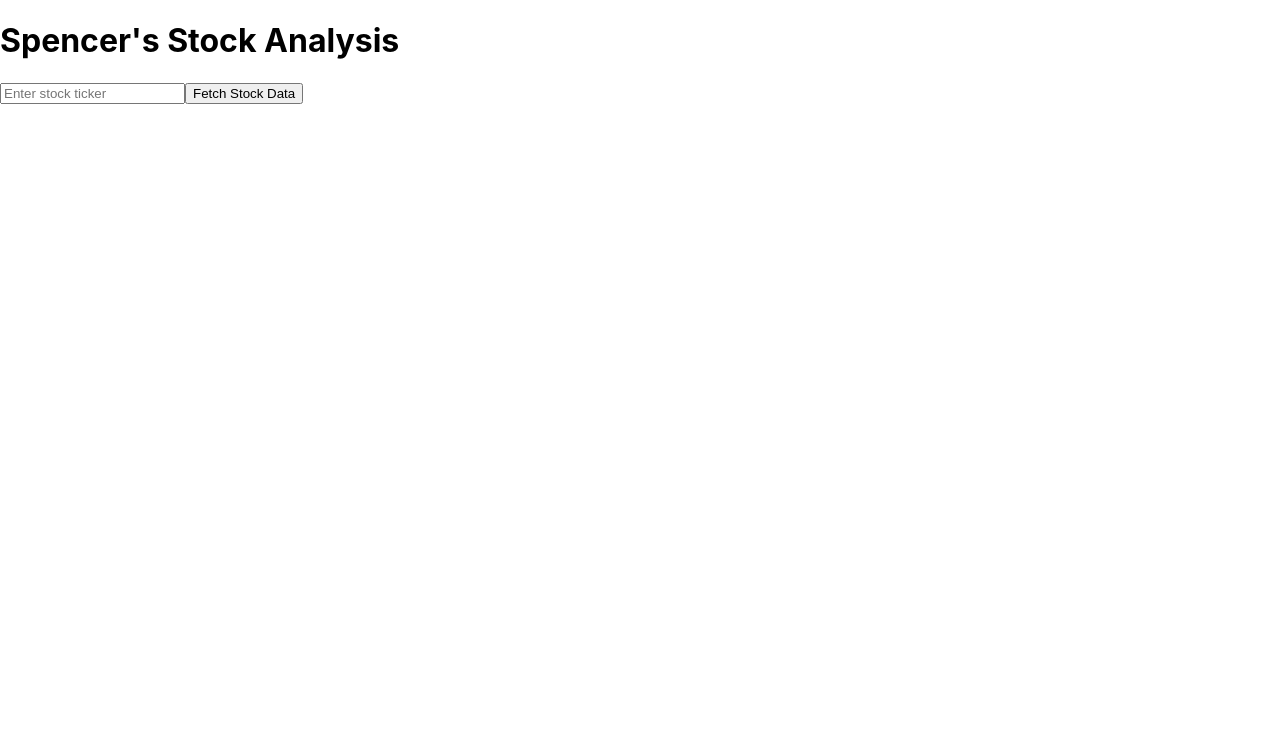
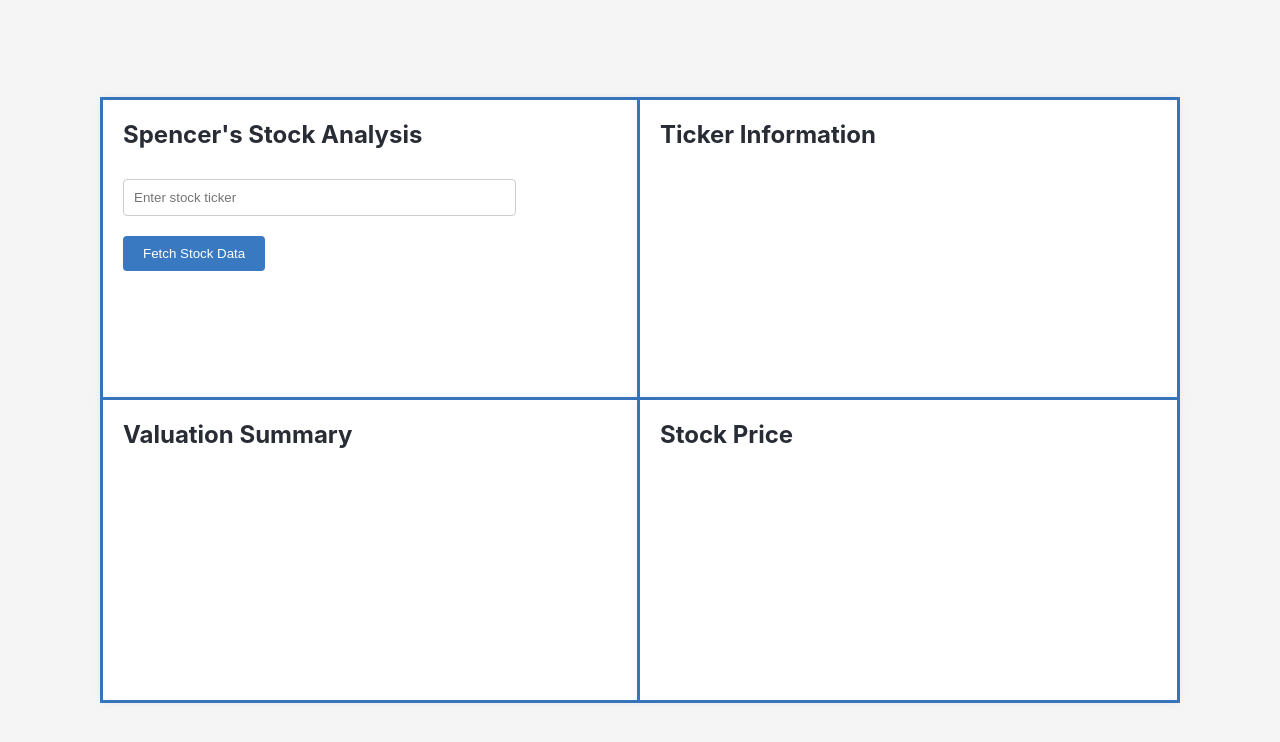
Before and after one commit to spencercdz/stock_analyzer_app, a React (Create React App) app in the folder predictor/main/frontend/: page / in a window 1280 px wide. Shown: the top 742 px of the page. Built offline with nearby package versions, Linux system fonts and the light colour scheme.

Commit message:
improve frontend using react!

```diff
--- a/predictor/main/frontend/src/App.css
+++ b/predictor/main/frontend/src/App.css
@@ -1,5 +1,10 @@
 .App {
   text-align: center;
+  min-height: 100vh;
+  display: flex;
+  justify-content: center;
+  align-items: center;
+  background-color: #f5f5f5;
 }
 
 .App-logo {
@@ -24,19 +29,68 @@
   color: white;
 }
 
-.center {
-  margin: 0;
-  position: absolute;
-  top: 50%;
-  left: 50%;
-  transform: translate(-50%, -50%);
-  width: 80%;
-  max-width: 600px;
+.container {
+  width: 100%;
+  height: 100vh;
+  display: flex;
+  justify-content: center;
+  align-items: center;
+  background-color: #f5f5f5;
+  padding: 100px;
+  box-sizing: border-box;
+}
+
+.grid-container {
+  display: grid;
+  grid-template-columns: repeat(2, 1fr);
+  grid-template-rows: repeat(2, 1fr);
+  gap: 0;
+  width: 100%;
+  height: 100%;
+  border: 3px solid rgb(57, 121, 194);
+}
+
+.box {
+  width: 100%;
+  height: 100%;
   padding: 20px;
-  border: 3px solid rgb(57, 121, 194);
-  border-radius: 8px;
   background-color: white;
   box-shadow: 0 0 10px rgba(0, 0, 0, 0.1);
+  box-sizing: border-box;
+  overflow: auto;
+}
+
+.box:nth-child(1) { border-right: 3px solid rgb(57, 121, 194); border-bottom: 3px solid rgb(57, 121, 194); }
+.box:nth-child(2) { border-bottom: 3px solid rgb(57, 121, 194); }
+.box:nth-child(3) { border-right: 3px solid rgb(57, 121, 194); }
+
+.box h1 {
+  color: #282c34;
+  margin-top: 0px;
+  margin-bottom: 20px;
+  font-size: 24px;
+}
+
+.box input {
+  width: 75%;
+  padding: 10px;
+  margin: 10px 0;
+  border: 1px solid #ccc;
+  border-radius: 4px;
+}
+
+.box button {
+  padding: 10px 20px;
+  background-color: rgb(57, 121, 194);
+  color: white;
+  border: none;
+  border-radius: 4px;
+  cursor: pointer;
+  margin: 10px 0;
+}
+
+.box button:hover {
+  background-color: rgb(45, 95, 153);
 }
 
 .App-link {
--- a/predictor/main/frontend/src/App.js
+++ b/predictor/main/frontend/src/App.js
@@ -1,4 +1,5 @@
 import React, { useState } from "react";
+import './App.css';
 
 function App() {
   const [ticker, setTicker] = useState("");
@@ -15,8 +16,10 @@ function App() {
   };
 
   return (
-    <div class='center'>
-      <h1 class="App-header">Spencer's Stock Analysis</h1>
+    <div className="container">
+      <div className="grid-container">
+        <div className='box'>
+          <h1>Spencer's Stock Analysis</h1>
           <input
             type="text"
             placeholder="Enter stock ticker"
@@ -26,6 +29,20 @@ function App() {
           <button onClick={fetchStockData}>Fetch Stock Data</button>
           {stockData && <pre>{JSON.stringify(stockData, null, 2)}</pre>}
         </div>
+        <div className='box'>
+          <h1>Ticker Information</h1>
+          {stockData && <pre>{JSON.stringify(stockData, null, 2)}</pre>}
+        </div>
+        <div className='box'>
+          <h1>Valuation Summary</h1>
+          {stockData && <pre>{JSON.stringify(stockData, null, 2)}</pre>}
+        </div>
+        <div className='box'>
+          <h1>Stock Price</h1>
+          {stockData && <pre>{JSON.stringify(stockData, null, 2)}</pre>}
+        </div>
+      </div>
+    </div>
   );
 }
 
```
Lines whose indentation alone changed are shown as unchanged.
